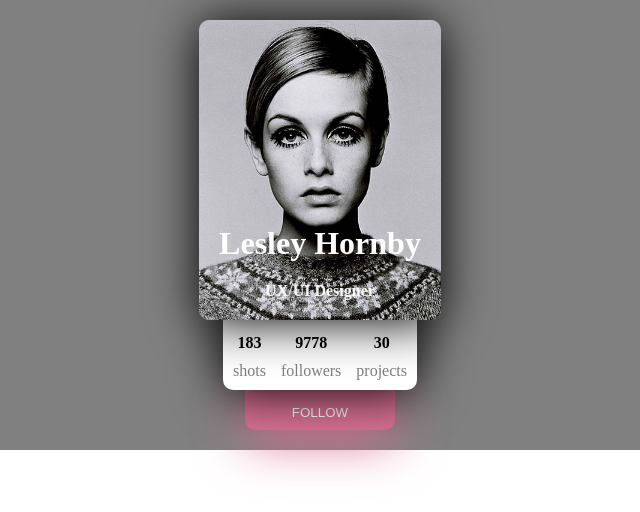
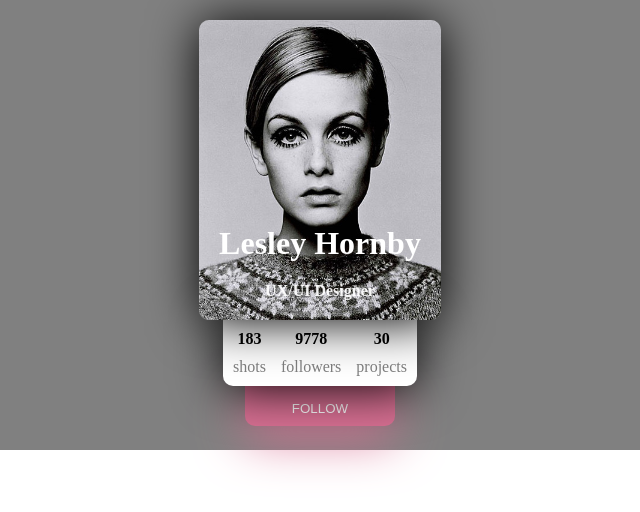
Before and after one commit to TatarenkoArsentii/user_card_flex, a plain HTML site: page index.html in a window 1280 px wide. Shown: the full height of the page, 320-960 px from the left. Drawn offline with Linux system fonts and the light colour scheme.

Commit message:
card-user-flex

```diff
--- a/css/style.css
+++ b/css/style.css
@@ -7,7 +7,7 @@
 .container {
   background-color: gray;
   border-radius: 30px;
-  position: relative;
+  /* position: relative; */
   min-height: 450px;
   padding: 20px;
 }
@@ -62,11 +62,11 @@
 
 .projects-info-wrap {
   background-color: #fff;
-  border-radius: 10px;
-  min-height: 90px;
+  border-radius: 0 0 10px 10px;
+  min-height: 50px;
   padding: 10px;
-  position: absolute;
-  top: 300px;
+  /* position: absolute;
+  top: 300px; */
   z-index: 2;
   box-shadow: 0 2px 50px rgba(0, 0, 0, 1);
 }
@@ -86,14 +86,14 @@
 
 .follow {
   padding: 10px;
-  border-radius: 10px;
+  border-radius: 0 0 10px 10px;
   background-color: rgb(216, 112, 147);
-  position: absolute;
-  top: 380px;
+  /* position: absolute; */
+  /* top: 380px; */
   color: #fff;
   text-transform: uppercase;
   width: 150px;
-  min-height: 50px;
+  min-height: 40px;
   border: none;
   box-shadow: 0 12px 50px rgb(216, 112, 147);
   z-index: 1;
```
